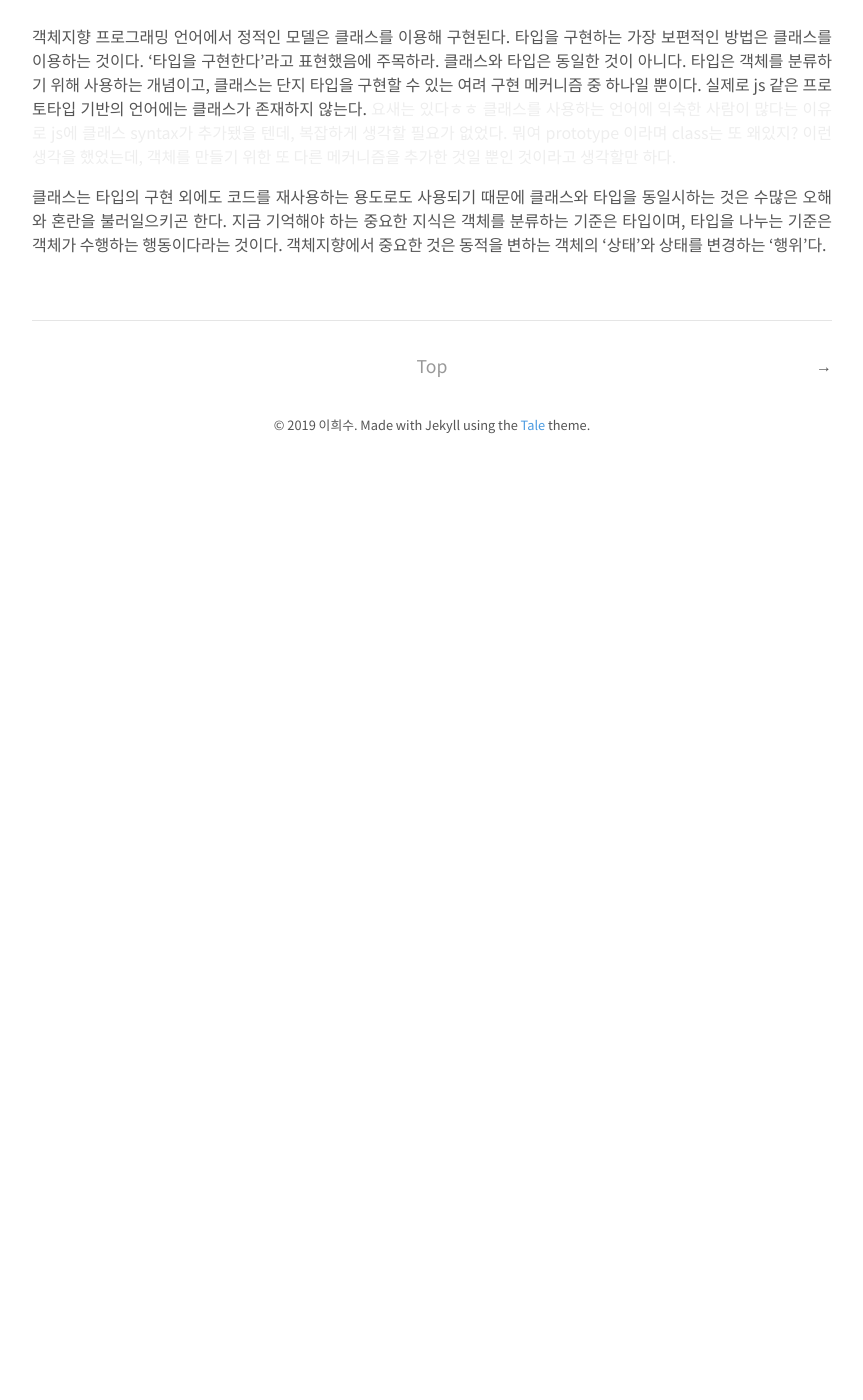
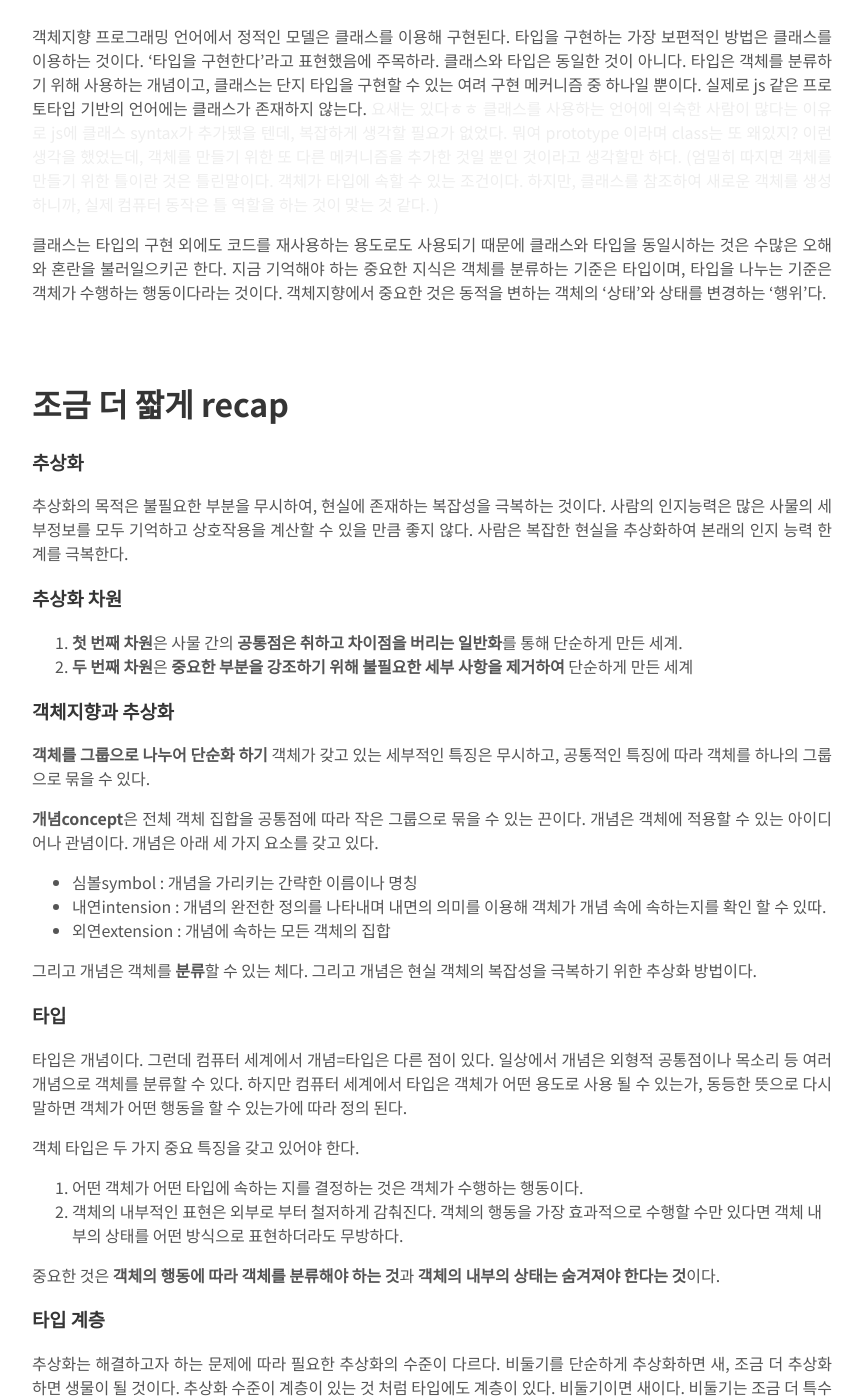
Before and after one commit to hs-glenn-lee/hs-glenn-lee.github.io, a Jekyll site: the page built from _posts/2019-12-01-oop-abstraction-and-type.md, in a window 1280 px wide and 1400 px high, scrolled down 6496 px. Shown: the whole window, without its empty margins (208-1071 px from the left). Built offline with Jekyll 4.4.1, drawn with Linux system fonts in a browser that asks for light colours; before the commit the page ends 6963 px from its top, so only the background shows below that; some of the changed text lies outside the part shown.

Commit message:
oop-abstract-type-recap

```diff
--- a/_posts/2019-12-01-oop-abstraction-and-type.md
+++ b/_posts/2019-12-01-oop-abstraction-and-type.md
@@ -8,11 +8,11 @@ author: "이희수"
 
 * 추상화의 목적
 
-    추상화의 목적은 불필요한 부분을 무시함으로써 현실에 존재하는 복잡성을 극복하는 것이다. 현실은 복잡계, 혼돈계다. 복잡하고 예상불가능하다. "현상은 복잡하다. 법칙은 단순하다. 버릴게 무엇인지 알아내라."[리처트 파인만] 파인만이 시도 했던 것 처럼, 복잡한 현실 세계를 인간이 인지가능한 수준으로 단순화 하여 현상을 해석하고, 문제를 해결하기 위한 것이다.
+    추상화의 목적은 불필요한 부분을 무시함으로써 현실에 존재하는 복잡성을 극복하는 것이다. 현실은 복잡계, 혼돈계다. 복잡하고 예상불가능하다. "현상은 복잡하다. 법칙은 단순하다. 버릴게 무엇인지 알아내라."[리처트 파인만] 파인만이 시도 했던 것 처럼, 추상화는 복잡한 현실 세계를 인간이 인지가능한 수준으로 단순화 하여 현상을 해석하고, 문제를 해결하기 위한 것이다.
 
 * 지하철 노선도와 추상화
 
-    지하철 노선도는 역 사이의 연결성을 강조하고 역의 위치와, 구체적인 거리에 대한 정보를 제거했다. 지하철 승객은 역의 위치 정보 보다, 목적지 역에 도착하기 위한 경로가 중요하기 때문이다.
+    지하철 노선도는 역 사이의 연결성을 강조하고 역의 위치와, 구체적인 거리에 대한 정보를 제거했다. 지하철 승객은 역이 있는 지리적 위치보다, 목적지 역에 도착하기 위한 경로가 중요하기 때문이다.
 
     추상화로 현실을 단순하게 바꾸는 과정에서 중요한 것은 추상화를 통해 해결해야 하는 **목적**이다. **추상화의 수준, 이익, 가치는 목적에 의존적이다.**
 
@@ -41,7 +41,7 @@ author: "이희수"
 
 앨리스는 인물의 차이점을 의도적으로 무시하고 공통점만을 강조하여 "트럼프"라는 그룹에 속할 수 있는 인물을 취사선택 한 것이다.
 
-이처럼 **공통점을 기반으로 객체들을 묵기 위한 그릇**을 **개념 concept**이라고 한다. 개념이란 일반적으로 우리가 인식하고 있는 다양한 **사물이나 객체에 적용할 수 있는 아이디어나 관념**을 뜻한다.
+이처럼 **공통점을 기반으로 객체들을 묶기 위한 그릇**을 **개념 concept**이라고 한다. 개념이란 일반적으로 우리가 인식하고 있는 다양한 **사물이나 객체에 적용할 수 있는 아이디어나 관념**을 뜻한다.
 
 인간은 일상에서 사물에 특정한 개념을 적용하는 데 익숙하다. 사람이 타고다니는, 바퀴 4개 달린, 도로를 달리는 교통수단 "자동차". 바퀴 2개 달린 "오토바이". "책상" 위에 놓인 "모니터".
 
@@ -187,6 +187,62 @@ bit string을 목적에 따라 분류하기 시작하면서 프로그래밍 언
 
 #### 클래스
 
-객체지향 프로그래밍 언어에서 정적인 모델은 클래스를 이용해 구현된다. 타입을 구현하는 가장 보편적인 방법은 클래스를 이용하는 것이다. '타입을 구현한다'라고 표현했음에 주목하라. 클래스와 타입은 동일한 것이 아니다. 타입은 객체를 분류하기 위해 사용하는 개념이고, 클래스는 단지 타입을 구현할 수 있는 여려 구현 메커니즘 중 하나일 뿐이다. 실제로 js 같은 프로토타입 기반의 언어에는 클래스가 존재하지 않는다. <span style="color:#eee">요새는 있다ㅎㅎ 클래스를 사용하는 언어에 익숙한 사람이 많다는 이유로 js에 클래스 syntax가 추가됐을 텐데, 복잡하게 생각할 필요가 없었다. 뭐여 prototype 이라며 class는 또 왜있지? 이런 생각을 했었는데, 객체를 만들기 위한 또 다른 메커니즘을 추가한 것일 뿐인 것이라고 생각할만 하다.</span>
+객체지향 프로그래밍 언어에서 정적인 모델은 클래스를 이용해 구현된다. 타입을 구현하는 가장 보편적인 방법은 클래스를 이용하는 것이다. '타입을 구현한다'라고 표현했음에 주목하라. 클래스와 타입은 동일한 것이 아니다. 타입은 객체를 분류하기 위해 사용하는 개념이고, 클래스는 단지 타입을 구현할 수 있는 여려 구현 메커니즘 중 하나일 뿐이다. 실제로 js 같은 프로토타입 기반의 언어에는 클래스가 존재하지 않는다. <span style="color:#eee">요새는 있다ㅎㅎ 클래스를 사용하는 언어에 익숙한 사람이 많다는 이유로 js에 클래스 syntax가 추가됐을 텐데, 복잡하게 생각할 필요가 없었다. 뭐여 prototype 이라며 class는 또 왜있지? 이런 생각을 했었는데, 객체를 만들기 위한 또 다른 메커니즘을 추가한 것일 뿐인 것이라고 생각할만 하다.</span> <span style="color:#eee">(엄밀히 따지면 객체를 만들기 위한 틀이란 것은 틀린말이다. 객체가 타입에 속할 수 있는 조건이다. 하지만, 클래스를 참조하여 새로운 객체를 생성하니까, 실제 컴퓨터 동작은 틀 역할을 하는 것이 맞는 것 같다. )</span>
 
 클래스는 타입의 구현 외에도 코드를 재사용하는 용도로도 사용되기 때문에 클래스와 타입을 동일시하는 것은 수많은 오해와 혼란을 불러일으키곤 한다. 지금 기억해야 하는 중요한 지식은 객체를 분류하는 기준은 타입이며, 타입을 나누는 기준은 객체가 수행하는 행동이다라는 것이다. 객체지향에서 중요한 것은 동적을 변하는 객체의 '상태'와 상태를 변경하는 '행위'다.
+
+<br>
+----
+
+# 조금 더 짧게 recap
+
+### 추상화
+
+추상화의 목적은 불필요한 부분을 무시하여, 현실에 존재하는 복잡성을 극복하는 것이다. 사람의 인지능력은 많은 사물의 세부정보를 모두 기억하고 상호작용을 계산할 수 있을 만큼 좋지 않다. 사람은 복잡한 현실을 추상화하여 본래의 인지 능력 한계를 극복한다.
+
+### 추상화 차원
+
+1. **첫 번째 차원**은 사물 간의 **공통점은 취하고 차이점을 버리는 일반화**를 통해 단순하게 만든 세계.
+2. **두 번째 차원**은 **중요한 부분을 강조하기 위해 불필요한 세부 사항을 제거하여** 단순하게 만든 세계
+
+### 객체지향과 추상화
+
+**객체를 그룹으로 나누어 단순화 하기**
+객체가 갖고 있는 세부적인 특징은 무시하고, 공통적인 특징에 따라 객체를 하나의 그룹으로 묶을 수 있다.
+
+**개념concept**은 전체 객체 집합을 공통점에 따라 작은 그룹으로 묶을 수 있는 끈이다. 개념은 객체에 적용할 수 있는 아이디어나 관념이다. 개념은 아래 세 가지 요소를 갖고 있다.
+
+- 심볼symbol : 개념을 가리키는 간략한 이름이나 명칭
+- 내연intension : 개념의 완전한 정의를 나타내며 내면의 의미를 이용해 객체가 개념 속에 속하는지를 확인 할 수 있따.
+- 외연extension : 개념에 속하는 모든 객체의 집합
+
+그리고 개념은 객체를 **분류**할 수 있는 체다.  그리고 개념은 현실 객체의 복잡성을 극복하기 위한 추상화 방법이다.
+
+### 타입
+
+타입은 개념이다. 그런데 컴퓨터 세계에서 개념=타입은 다른 점이 있다. 일상에서 개념은 외형적 공통점이나 목소리 등 여러 개념으로 객체를 분류할 수 있다. 하지만 컴퓨터 세계에서 타입은 객체가 어떤 용도로 사용 될 수 있는가, 동등한 뜻으로 다시 말하면 객체가 어떤 행동을 할 수 있는가에 따라 정의 된다.
+
+객체 타입은 두 가지 중요 특징을 갖고 있어야 한다.
+
+1. 어떤 객체가 어떤 타입에 속하는 지를 결정하는 것은 객체가 수행하는 행동이다.
+2. 객체의 내부적인 표현은 외부로 부터 철저하게 감춰진다. 객체의 행동을 가장 효과적으로 수행할 수만 있다면 객체 내부의 상태를 어떤 방식으로 표현하더라도 무방하다.
+
+중요한 것은 **객체의 행동에 따라 객체를 분류해야 하는 것**과 **객체의 내부의 상태는 숨겨져야 한다는 것**이다.
+
+### 타입 계층
+
+추상화는 해결하고자 하는 문제에 따라 필요한 추상화의 수준이 다르다. 비둘기를 단순하게 추상화하면 새, 조금 더 추상화 하면 생물이 될 것이다. 추상화 수준이 계층이 있는 것 처럼 타입에도 계층이 있다. 비둘기이면 새이다. 비둘기는 조금 더 특수한 부분 집합이고 새는 일반적인 집합이다. 이러한 관계를 일반화/특수화 관계라고 한다. 그리고 더 일반적인 타입을 **슈퍼 타입**, 더 특수한 타입을 **서브타입**이라고 한다.
+
+**타입은 추상화다.**
+
+앞 서 객체는 상태를 갖고 있다 했다. 이는 객체에서 시간이라는 요소를 제거한 것이다. 시간을 제거하여 현실 객체를 추상화 한것이다.
+
+**동적 모델과 정적 모델**
+
+특정 시점의 객체를 객체의 스냅샷 이라고 한다. 이 스냅샷은 UML에서 object diagram이다. 객체가 시간에 따라 상태가 어떻게 변하는지 포착하는 것을 **동적 모델**이라고 한다.
+
+시간 요소를 제거하고 시간에 독립적으로 객체를 표현하는 모델을 **정적 모델(**=타입 모델)이라고 한다.
+
+**클래스**
+
+클래스는 타입을 **구현하기** 위한 메커니즘이다. 클래스와 타입은 동일한 것이 아니다.
```
Also changed, not shown: _posts/2019-08-26-essence-of-oop-index.md (+1 -1 lines).
